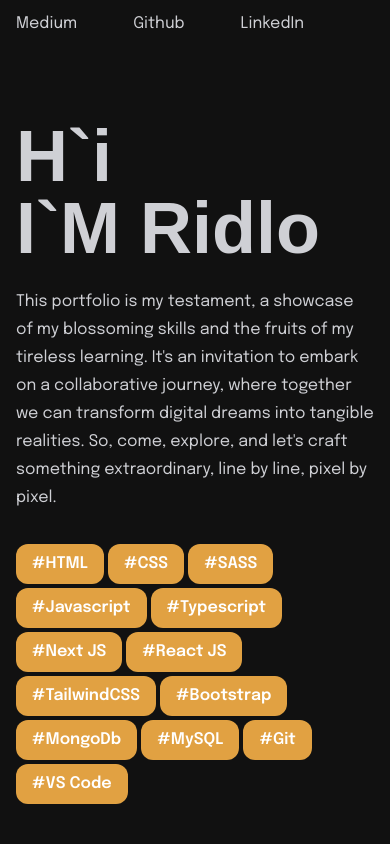
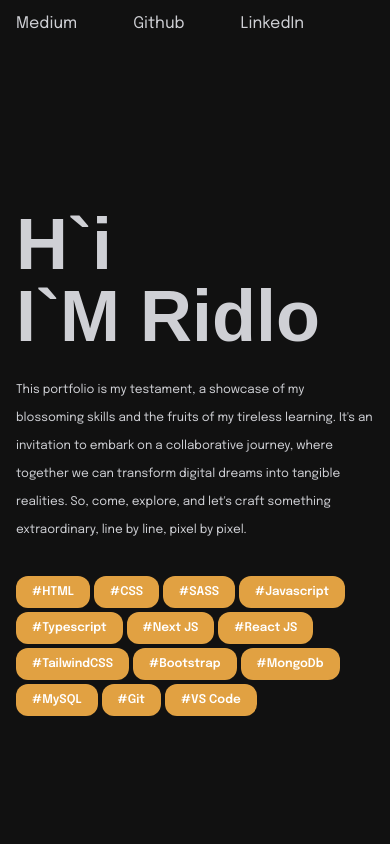
Before and after one commit to RidloGhifary/ridlos-portofolio, a React (Vite) app: page / in a window 390 px wide. Shown: the top 844 px of the page. Built offline with nearby package versions, Linux system fonts and the light colour scheme; a web font is replaced by a local one.

Commit message:
style: change header font size & fix nav link position

```diff
--- a/src/App.tsx
+++ b/src/App.tsx
@@ -38,7 +38,7 @@ const App = () => {
           <div className="mt-6 grid gap-8 md:grid-cols-2">
             <p
               data-aos="fade-down"
-              className="leading-7 selection:bg-AlmostWhite selection:text-AlmostBlack"
+              className="text-xs leading-7 selection:bg-AlmostWhite selection:text-AlmostBlack sm:text-sm md:text-base"
             >
               This portfolio is my testament, a showcase of my blossoming skills
               and the fruits of my tireless learning. It&apos;s an invitation to
@@ -53,7 +53,7 @@ const App = () => {
             >
               {skillsList?.map((data) => (
                 <span
-                  className="select-none rounded-xl bg-SecondaryColor px-4 py-2 font-semibold text-white"
+                  className="text select-none rounded-xl bg-SecondaryColor px-4 py-2 text-xs font-semibold text-white sm:text-sm md:text-base"
                   key={data}
                 >
                   #{data}
@@ -64,7 +64,7 @@ const App = () => {
 
           <ul
             data-aos="fade-left"
-            className="absolute right-[0%] top-0 mt-3 flex w-full gap-14 selection:bg-AlmostWhite selection:text-AlmostBlack lg:-right-28 lg:top-[30%] lg:mt-0 lg:w-fit lg:translate-x-0 lg:flex-col"
+            className="absolute right-[0%] top-0 mt-3 flex w-full gap-14 selection:bg-AlmostWhite selection:text-AlmostBlack lg:-right-28 lg:bottom-[100px] lg:top-auto lg:mt-0 lg:h-fit lg:w-fit lg:translate-x-0 lg:flex-col"
           >
             <li className="text-center hover:underline lg:rotate-90">
               <Link to={"https://medium.com/@ridloghfry"} target="_blank">
```
